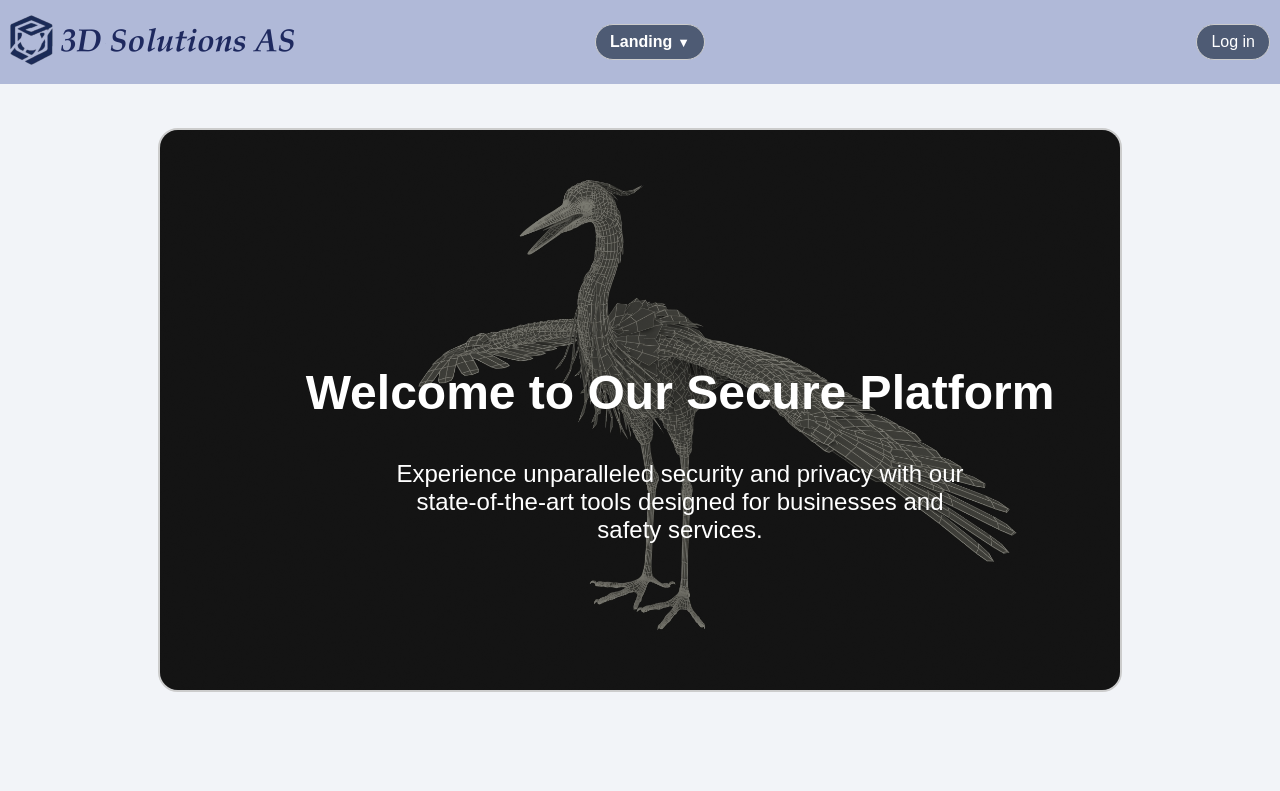
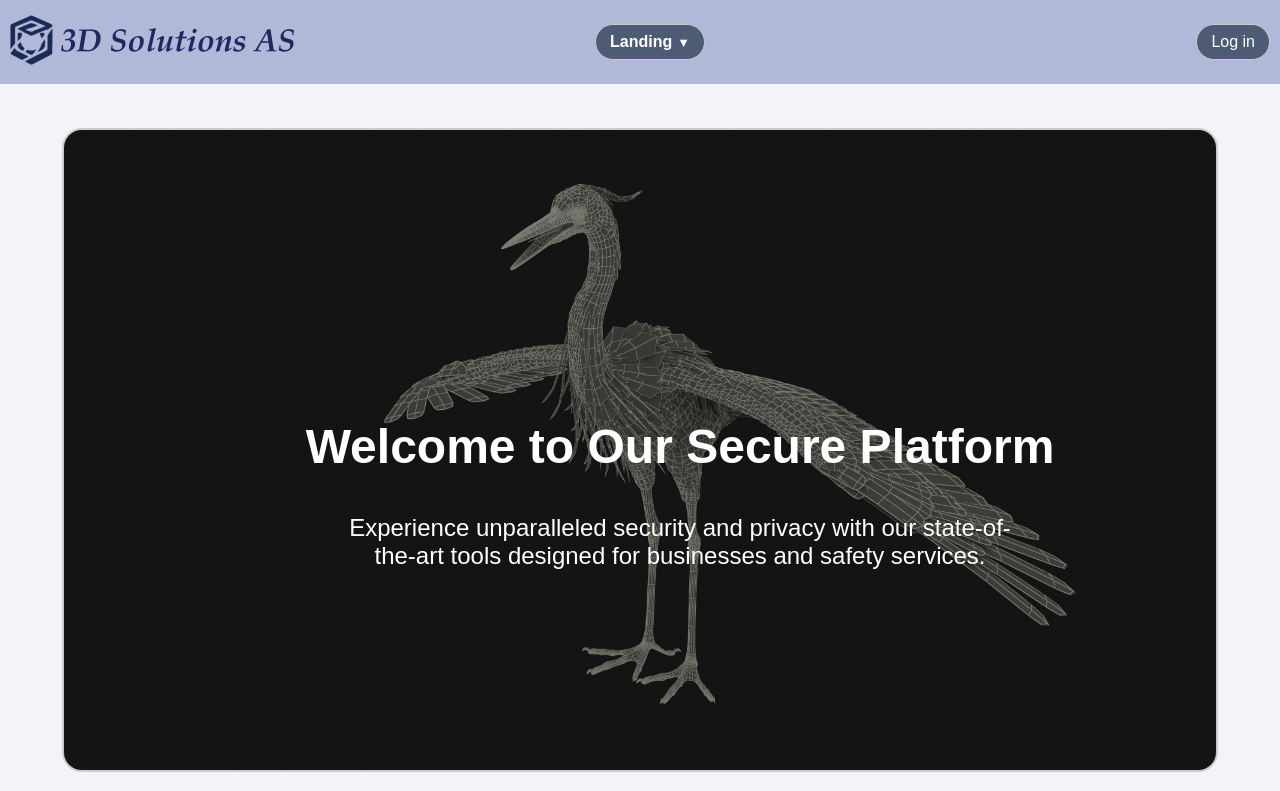
Before and after one commit to datamann1013/Chat-Application, a React (Vite) app in the folder Chat-application-frontend/: page / in a window 1280 px wide. Shown: the top 791 px of the page. Built offline with nearby package versions, Linux system fonts and the light colour scheme.

Commit message:
Adjusted size of hero for 16"

```diff
--- a/Chat-application-frontend/src/components/Sections/Landingspesific/HeroSection.css
+++ b/Chat-application-frontend/src/components/Sections/Landingspesific/HeroSection.css
@@ -93,8 +93,8 @@
 /* Small PC (1920x1080 16") */
 @media (min-width: 1201px) and (max-width: 1920px) {
     .hero-container {
-        width: 75%;
-        height: 70vh;
+        width: 90%;
+        height: 80vh;
     }
 
     .hero-overlay {
```
